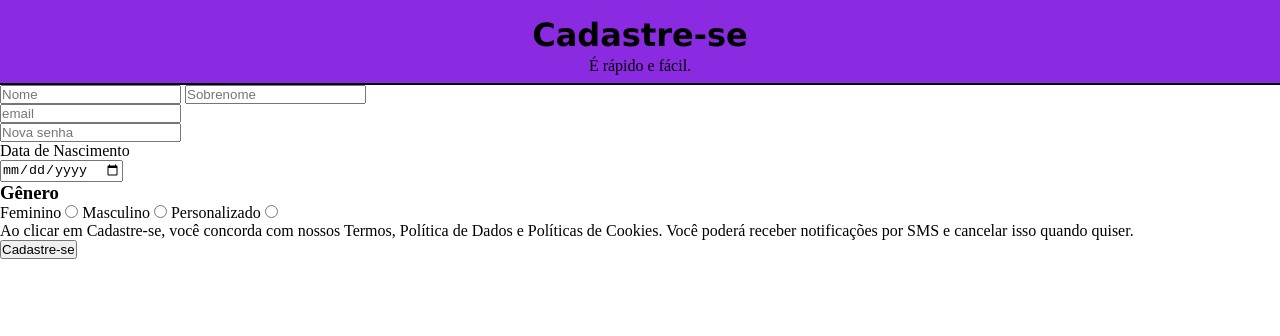
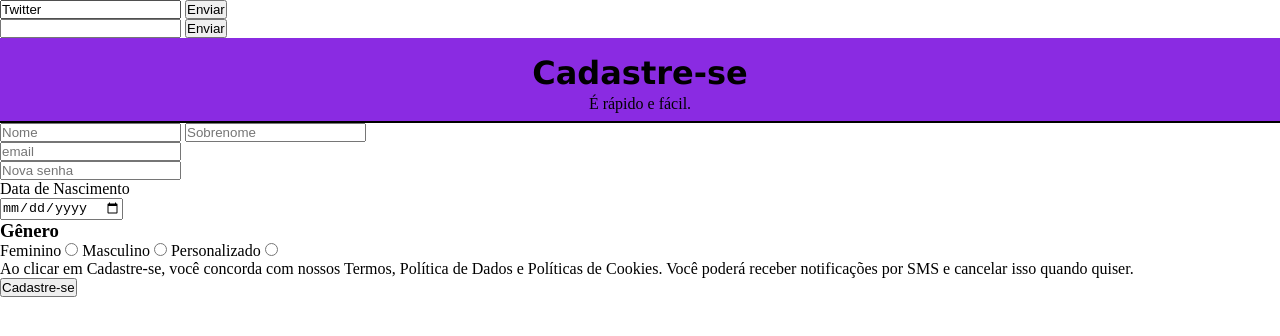
Before and after one commit to RenatoAnjo/HTML-Basico, a plain HTML site: page Modulo_HTML/HTML_Intermediario/07-formulario-pratica/index.html in a window 1280 px wide. Drawn offline with Linux system fonts and the light colour scheme.

Commit message:
Entendendo sobre method post e get

```diff
--- a/Modulo_HTML/HTML_Intermediario/07-formulario-pratica/index.html
+++ b/Modulo_HTML/HTML_Intermediario/07-formulario-pratica/index.html
@@ -8,6 +8,17 @@
     <title>Tela de Cadastro</title>
 </head>
 <body>
+    <form action="index.html" method="get">
+        <input type="text" name="q" value="Twitter">
+        <input type="submit" value="Enviar">
+
+    </form>
+
+    <form action="index.html" method="post">
+        <input type="text" name="q">
+        <input type="submit" value="Enviar">
+    </form>
+
     <div>
     <h1>Cadastre-se</h1>
     <h2>É rápido e fácil.</h2>
```
